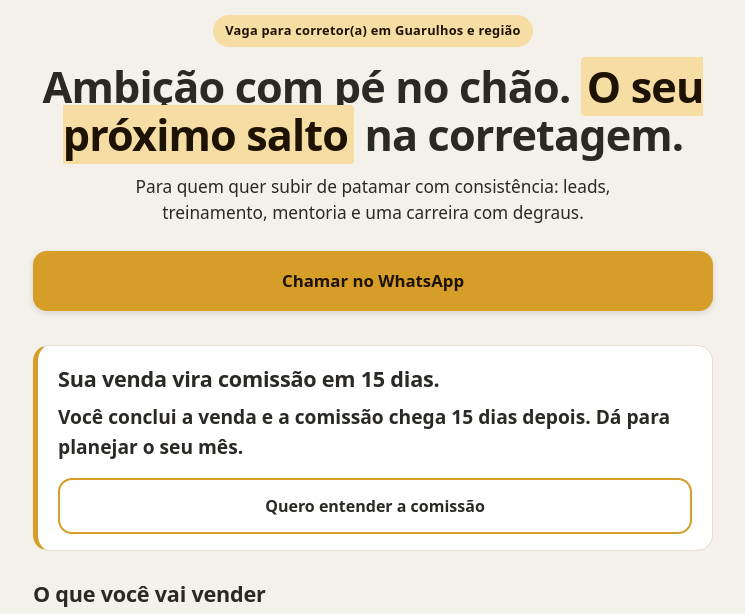
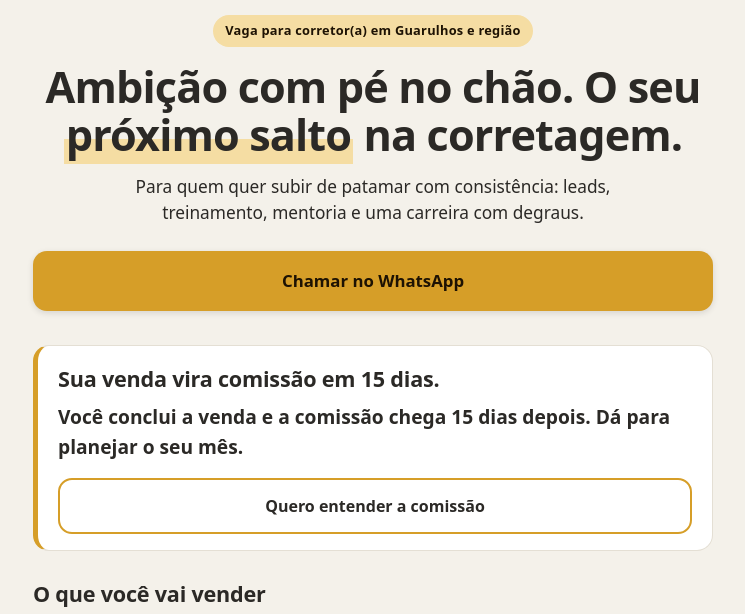
Before and after one commit to jssk0/site-bio, a plain HTML site: page proximo-salto/index.html in a window 1280 px wide. Shown: the part 127-741 px from the top of the page, without its empty margins (267-1012 px from the left). Drawn offline with Linux system fonts and the light colour scheme.

Commit message:
Página de vaga: marca-texto só em 'próximo salto', estilo marcador (prévia)
Co-Authored-By: Claude Sonnet 5.5 <noreply@anthropic.com>
Claude-Session: https://claude.ai/code/session_01YNsDtY32P1gsvaJnBPWn1Q

```diff
--- a/proximo-salto/index.html
+++ b/proximo-salto/index.html
@@ -30,7 +30,7 @@ body{margin:0;background:var(--bg);color:var(--fg);
 .tag{display:inline-block;background:var(--y5);color:var(--ink);font-weight:700;font-size:.8rem;
   letter-spacing:.02em;padding:6px 12px;border-radius:999px;margin-bottom:16px}
 h1{font-size:clamp(1.9rem,6.5vw,2.7rem);line-height:1.12;letter-spacing:-.02em;margin:0 0 14px}
-h1 mark{background:var(--y5);color:var(--ink);padding:0 6px;border-radius:4px}
+h1 mark{background:linear-gradient(transparent 58%,var(--y5) 58%);color:inherit;padding:0 2px;border-radius:0;white-space:nowrap}
 .lead{font-size:1.08rem;color:var(--fg);max-width:520px;margin:0 auto 24px}
 .btn{display:block;border:0;border-radius:14px;padding:17px 20px;background:var(--y1);color:var(--ink);
   text-decoration:none;font-weight:800;font-size:1.05rem;text-align:center;
@@ -75,7 +75,7 @@ ul.clean b{display:block}
   <header class="top">
     <img class="avatar" src="../avatar.jpg" alt="Jéssika Rovigo">
     <span class="tag">Vaga para corretor(a) em Guarulhos e região</span>
-    <h1>Ambição com pé no chão. <mark>O seu próximo salto</mark> na corretagem.</h1>
+    <h1>Ambição com pé no chão. O seu <mark>próximo salto</mark> na corretagem.</h1>
     <p class="lead">Para quem quer subir de patamar com consistência: leads, treinamento, mentoria e uma carreira com degraus.</p>
     <a class="btn" href="https://wa.me/5511917067617?text=Oi%20J%C3%A9ssika!%20Sou%20corretor(a)%20e%20quero%20entrar%20na%20equipe." >Chamar no WhatsApp</a>
   </header>
```
